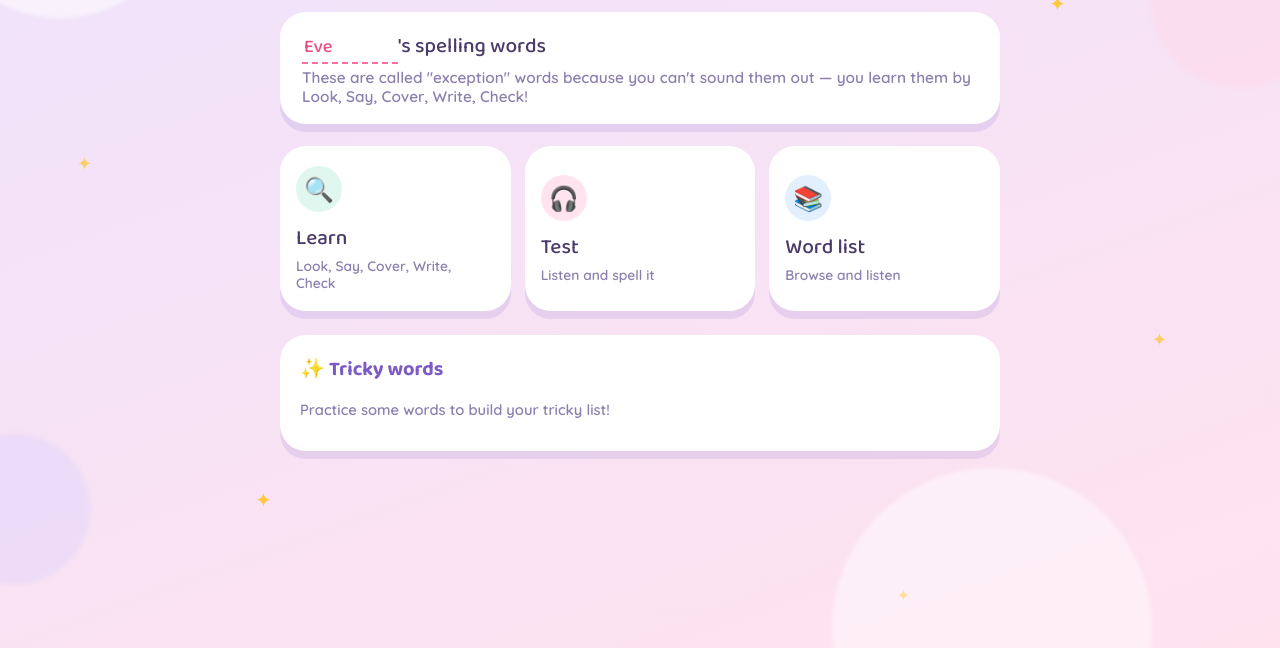
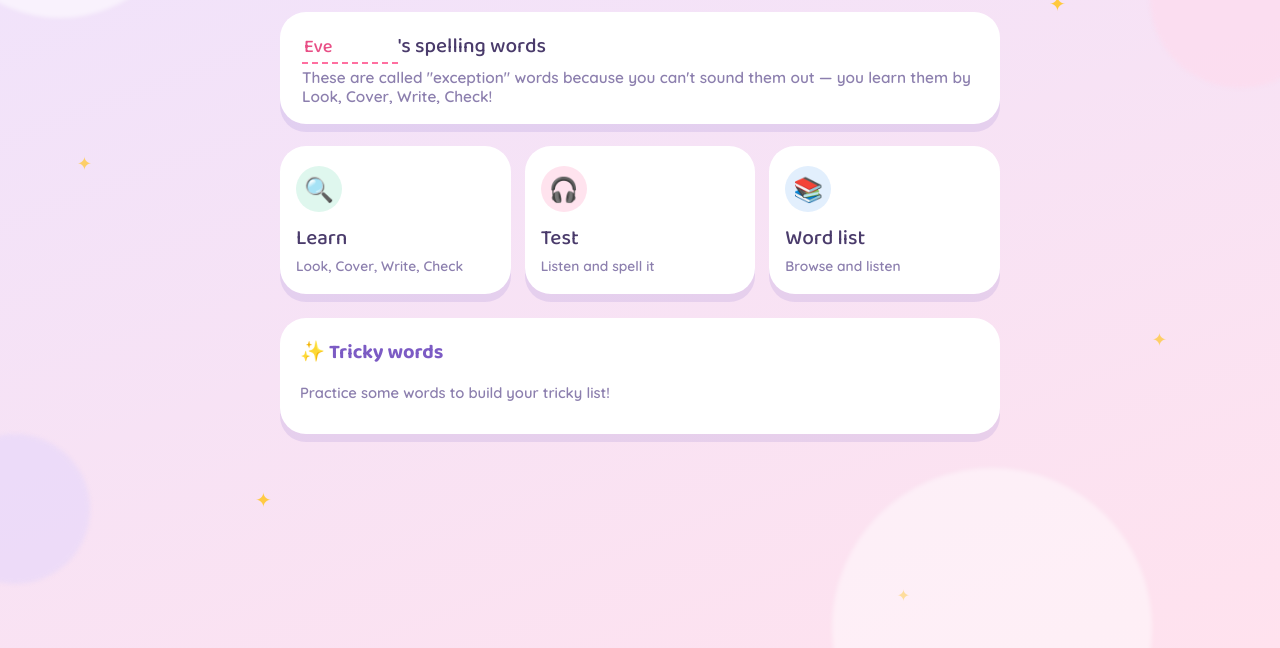
Before and after one commit to monkeyalan87/spelling-practice, a plain HTML site: page index.html in a window 1280 px wide. Shown: the part 152-800 px from the top of the page. Drawn offline with Linux system fonts and the light colour scheme.

Commit message:
Add files via upload

```diff
--- a/index.html
+++ b/index.html
@@ -722,14 +722,14 @@
       <div class="lead">
         <input id="childName" class="name-edit" maxlength="14" value="Eve">'s spelling words
       </div>
-      <p>These are called "exception" words because you can't sound them out &mdash; you learn them by Look, Say, Cover, Write, Check!</p>
+      <p>These are called "exception" words because you can't sound them out &mdash; you learn them by Look, Cover, Write, Check!</p>
     </div>
 
     <div class="mode-grid">
       <button class="mode-card learn" onclick="startLearn('all')">
         <span class="badge">🔍</span>
         <span class="title">Learn</span>
-        <span class="desc">Look, Say, Cover, Write, Check</span>
+        <span class="desc">Look, Cover, Write, Check</span>
       </button>
       <button class="mode-card test" onclick="goToTestSetup()">
         <span class="badge">🎧</span>
@@ -1033,9 +1033,10 @@ function playWord(word, slow){
   const audio = new Audio(`audio/${word.toLowerCase()}.mp3`);
   audio.playbackRate = slow ? 0.7 : 1;
   let fellBack = false;
-  const fallback = () => {
+  const fallback = (err) => {
     if(fellBack) return;
     fellBack = true;
+    console.warn(`Could not play audio/${word.toLowerCase()}.mp3 — check it exists with that exact lowercase filename. Falling back to text-to-speech.`, err);
     speak(word, slow);
   };
   audio.addEventListener('error', fallback);
```
